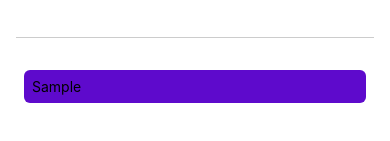
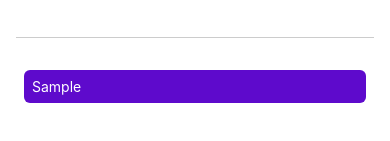
Before and after one commit to ameeraazli/TestProjectRN, a React Native app: screen / in a window 390 px wide. Both pictures are taken after typing "Sample" into the empty fields and a click on the button "ADD GOAL". Shown: the part 205-346 px from the top of the page. Built offline with nearby package versions, Linux system fonts and the light colour scheme.

Commit message:
modifying where we style the text as RN do not pass the parents' style to the child/descendents element

```diff
--- a/App.js
+++ b/App.js
@@ -29,7 +29,7 @@ export default function App() {
       <View style={styles.goalsContainer}>
         {courseGoals.map((goal) =>
         <View key={goal} style={styles.goalItem}>
-          <Text>{goal}</Text>
+          <Text style={styles.goalText}>{goal}</Text>
         </View>)}
       </View>
     </View>
@@ -66,6 +66,8 @@ const styles = StyleSheet.create({
     padding: 8,
     borderRadius: 6,
     backgroundColor: "#5e0acc",
+  },
+  goalText: {
     color: 'white'
   }
 
```
